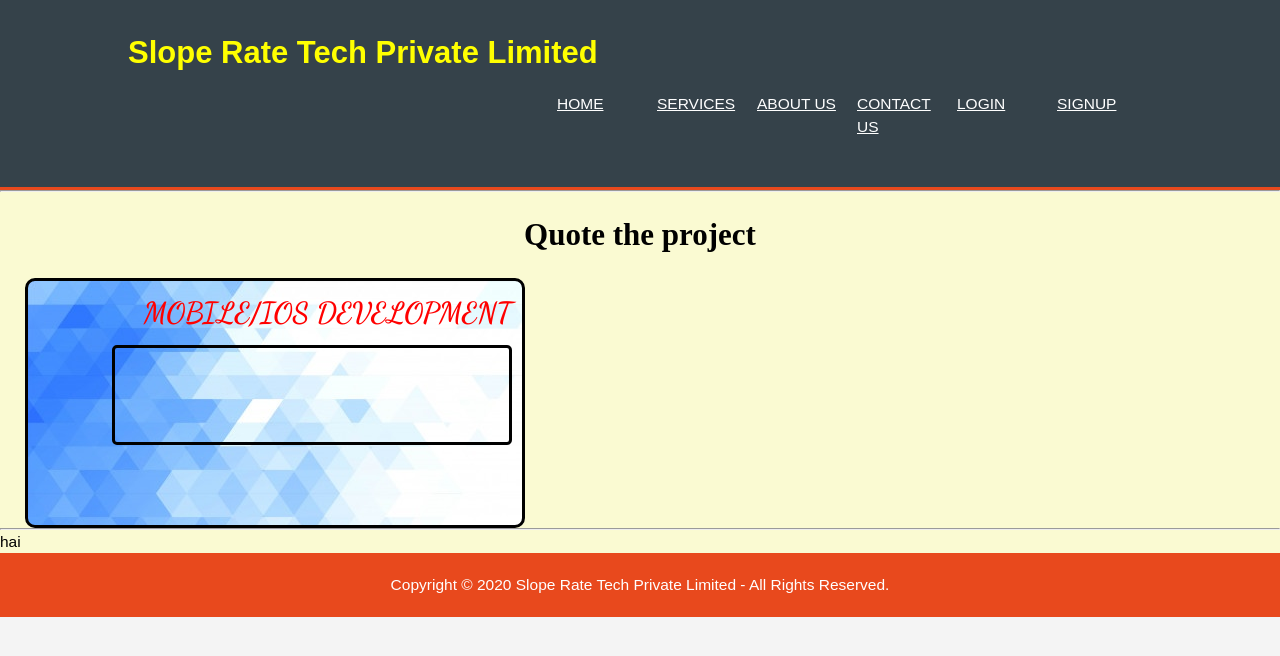
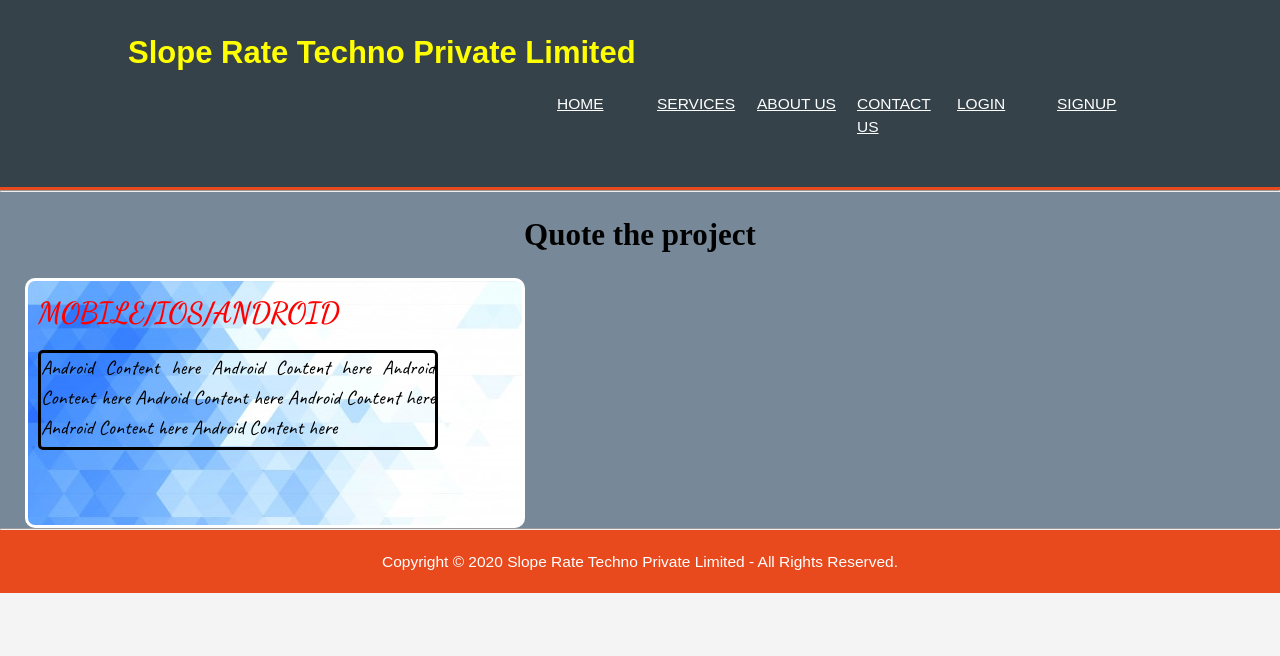
Before and after one commit to SainathMaddineni/footer, a React (Create React App) app: page /service in a window 1280 px wide. Shown: the top 656 px of the page. Built offline with nearby package versions, Linux system fonts and the light colour scheme; a web font is replaced by a local one.

Commit message:
about us changed

```diff
--- a/src/components/about us.jsx
+++ b/src/components/about us.jsx
@@ -17,10 +17,9 @@ class AboutUs extends Component {
               <img src="/images/img.jpg" width="400" height="450" alt="ceo" />
               <div className="ceo-fadedbox">
                 <div className="title text">
-                  Founder and CEO of slope rate tech Animated Text Over a Faded
-                  Image on Hover Animated Text Over a Faded Image on Hover
-                  Animated Text Over a Faded Image on Hover Animated Text Over a
-                  Faded Image on Hover Animated Text Over a Faded Image on Hover
+                  Founder and CEO of slope rate techno pvt ltd.
+                  Manikanta Sunkara
+                  Smanikanta@sloperateinc.com
                 </div>
               </div>
             </div>
--- a/src/components/footer.jsx
+++ b/src/components/footer.jsx
@@ -7,7 +7,7 @@ class Footer extends Component {
       <div>
         <footer>
           <p style={{ textAlign: "center" }}>
-            Copyright © 2020 Slope Rate Tech Private Limited - All Rights
+            Copyright © 2020 Slope Rate Techno Private Limited - All Rights
             Reserved.{" "}
           </p>
         </footer>
--- a/src/components/login.jsx
+++ b/src/components/login.jsx
@@ -53,19 +53,14 @@ class LogIn extends Component {
         event.preventDefault();
         const isValid = this.validate();
         if (isValid){
+            this.props.history.push("/service");
             let Login = qs.stringify({emailAddress:this.state.emailAddress,password:this.state.password});
             axios.get(logIn_API_URL,Login).then(res =>{
                 console.log(res)
-                this.props.history.push("/service");
             }).catch(err =>{
              console.log(err);
             })
             console.log(this.state);
-            //if(this.state.username === "girish12028@gmail.com" && this.state.password === "9502506410"){
-                //this.setState({checked: true});
-                //console.log(this.state.checked);
-                //this.props.history.push("/home");
-            //}
         }
     }
     render() {
--- a/src/components/navbar.jsx
+++ b/src/components/navbar.jsx
@@ -10,7 +10,7 @@ class NavBar extends Component {
                     <header>
                         <div className ="container">
                             <div id="branding">
-                                <h1 style={{ color: 'yellow' }}> Slope Rate Tech Private Limited </h1>
+                                <h1 style={{ color: 'yellow' }}> Slope Rate Techno Private Limited </h1>
                             </div>
                         <nav>
                             <ul>
--- a/src/components/service.css
+++ b/src/components/service.css
@@ -1,7 +1,8 @@
 @import url('https://fonts.googleapis.com/css2?family=Dancing+Script:wght@700&display=swap');
 @import url('https://fonts.googleapis.com/css2?family=Dancing+Script:wght@700&family=Sansita+Swashed:wght@500&display=swap');
+@import url('https://fonts.googleapis.com/css2?family=Caveat&display=swap');
 .serviceheading{
-    background-color:lightgoldenrodyellow;
+    background-color:lightslategrey;
 }
 .line{
     color:red;
@@ -20,13 +21,12 @@
     width:500px;
     margin-left:25px;
     border:solid;
-    color:black;
+    color:white;
     display:flexbox;
     position:relative;
 }
 .contentcontainer h2{
     color:red;
-    float:right;
     font-weight:bold;
     font-size:29px;
     padding:10px;
@@ -37,7 +37,20 @@
     height:100px;
     width:400px;
     color:black;
-    float:right;
+    float:left;
     border-radius:5px;
-    margin-right: 10px;
+    margin-left: 10px;
+    margin-top:5px;
 }
+.descbox p{
+    text-align: justify;
+    font-family: 'Caveat', cursive;
+    font-size: 20px;
+}
+#myDIV {
+    width: 60%;
+    padding: 50px 0;
+    text-align: center;
+    background-color: lightblue;
+    margin-top: 20px;
+  }
--- a/src/components/service.jsx
+++ b/src/components/service.jsx
@@ -10,14 +10,14 @@ class Service extends Component {
             <div>
                 <h1>Quote the project</h1>
                 <div className = "contentcontainer">
-                    <h2>MOBILE/IOS DEVELOPMENT</h2>
+                    <h2>MOBILE/IOS/ANDROID</h2>
                     <div className = "descbox">
-
+                        <p>Android Content here Android Content here Android Content here
+                        Android Content here Android Content here Android Content here Android Content here </p>
                     </div>
                 </div>
                 <hr></hr>
             </div>
-            <p>hai</p>
             </div>
          );
     }
```
